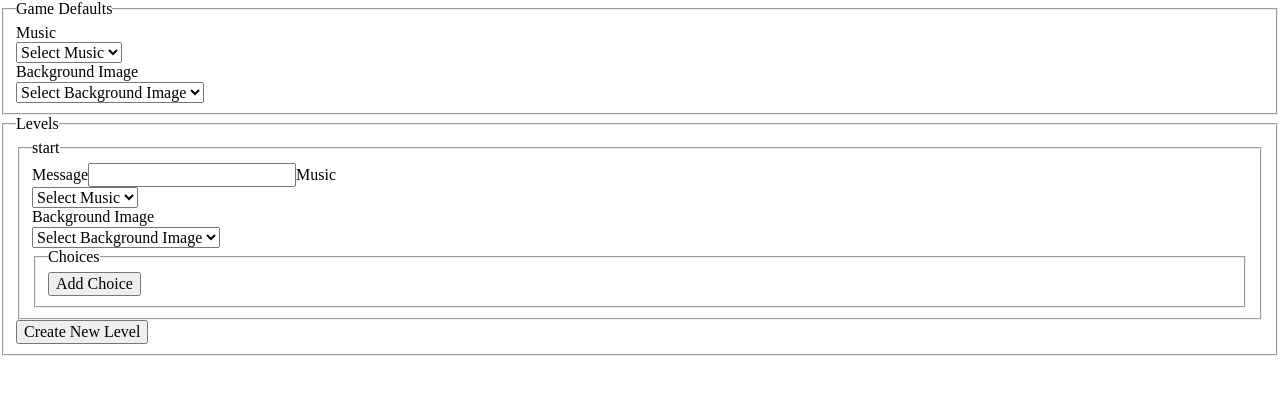
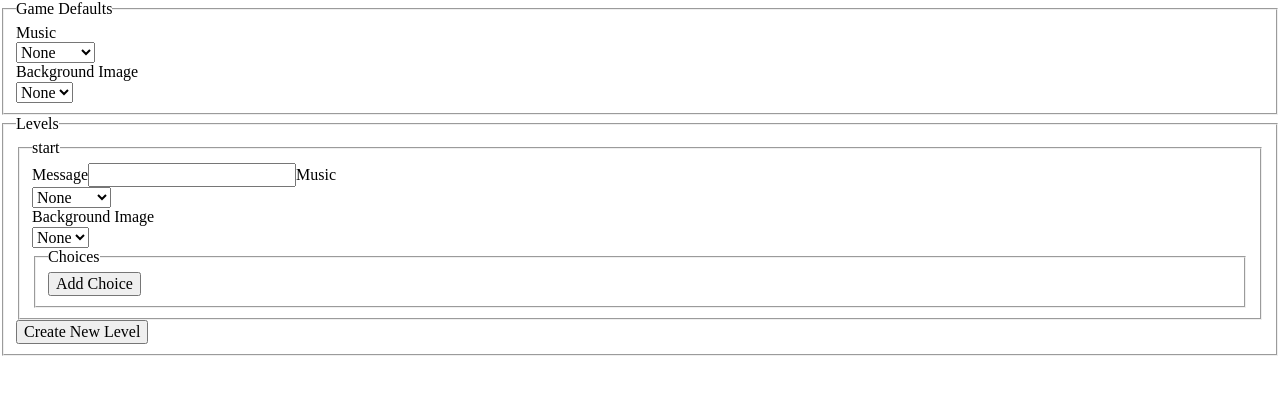
Before and after one commit to mmapplebeck/adventure, a React app: page / in a window 1280 px wide. Shown: the top 394 px of the page. Built offline with nearby package versions, Linux system fonts and the light colour scheme.

Commit message:
add none option to asset select

```diff
--- a/src/Editor/components/AssetEditor.js
+++ b/src/Editor/components/AssetEditor.js
@@ -21,10 +21,8 @@ class AssetEditor extends React.Component {
             this.props.onChange(e)
           }}>
             <option value=""
-              selected={false}
-              disable={true}
-              hidden={true}>
-                {this.props.defaultSelectText}
+              selected={true}>
+                None
             </option>
             {
               Object.keys(this.props.assets).map(key => {
--- a/src/Editor/components/ImageEditor.js
+++ b/src/Editor/components/ImageEditor.js
@@ -7,7 +7,6 @@ import images from '../../images'
 const ImageEditor = props => {
   return (
     <AssetEditor
-      defaultSelectText="Select Background Image"
       assets={images}
       onChange={props.onChange}
       onPreviewToggle={src => {
--- a/src/Editor/components/MusicEditor.js
+++ b/src/Editor/components/MusicEditor.js
@@ -7,7 +7,6 @@ import music from '../../music'
 const MusicEditor = props => {
   return (
     <AssetEditor
-      defaultSelectText="Select Music"
       assets={music}
       onChange={props.onChange}
       onPreviewToggle={src => {
```
